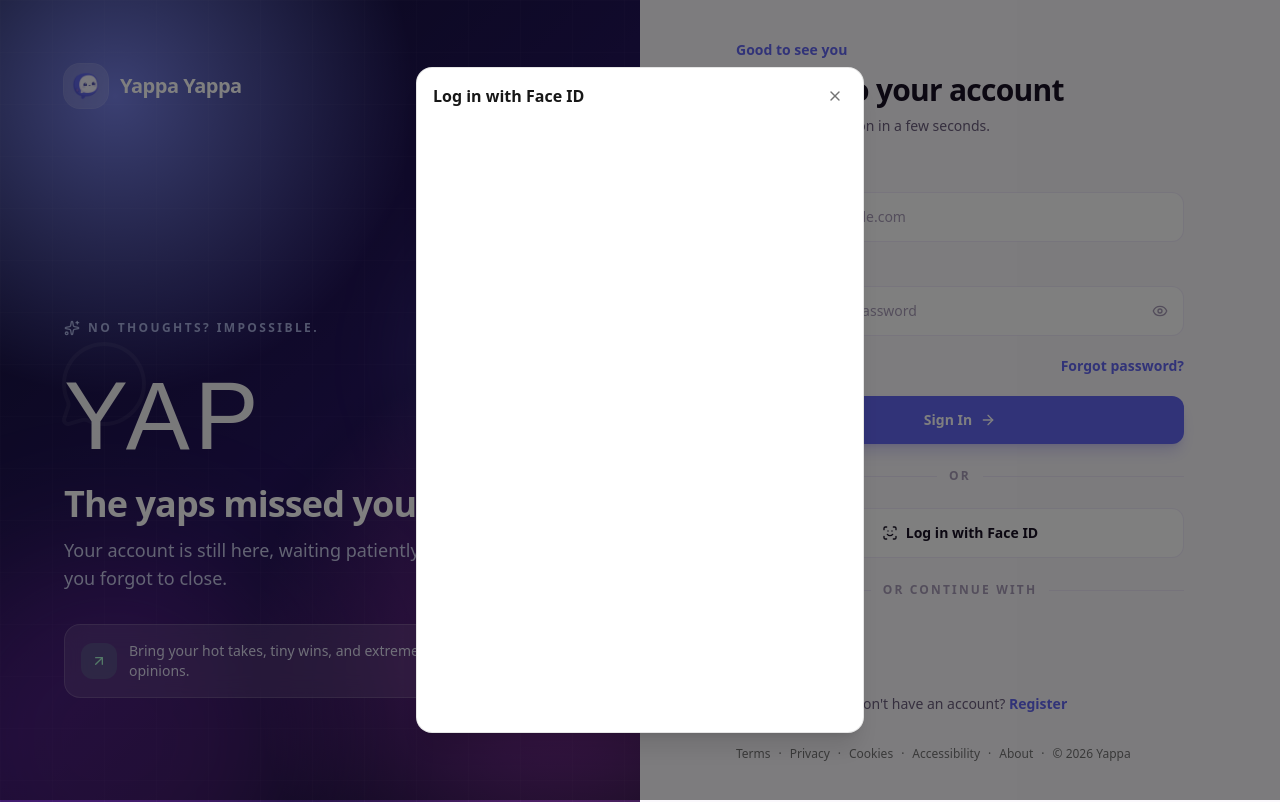
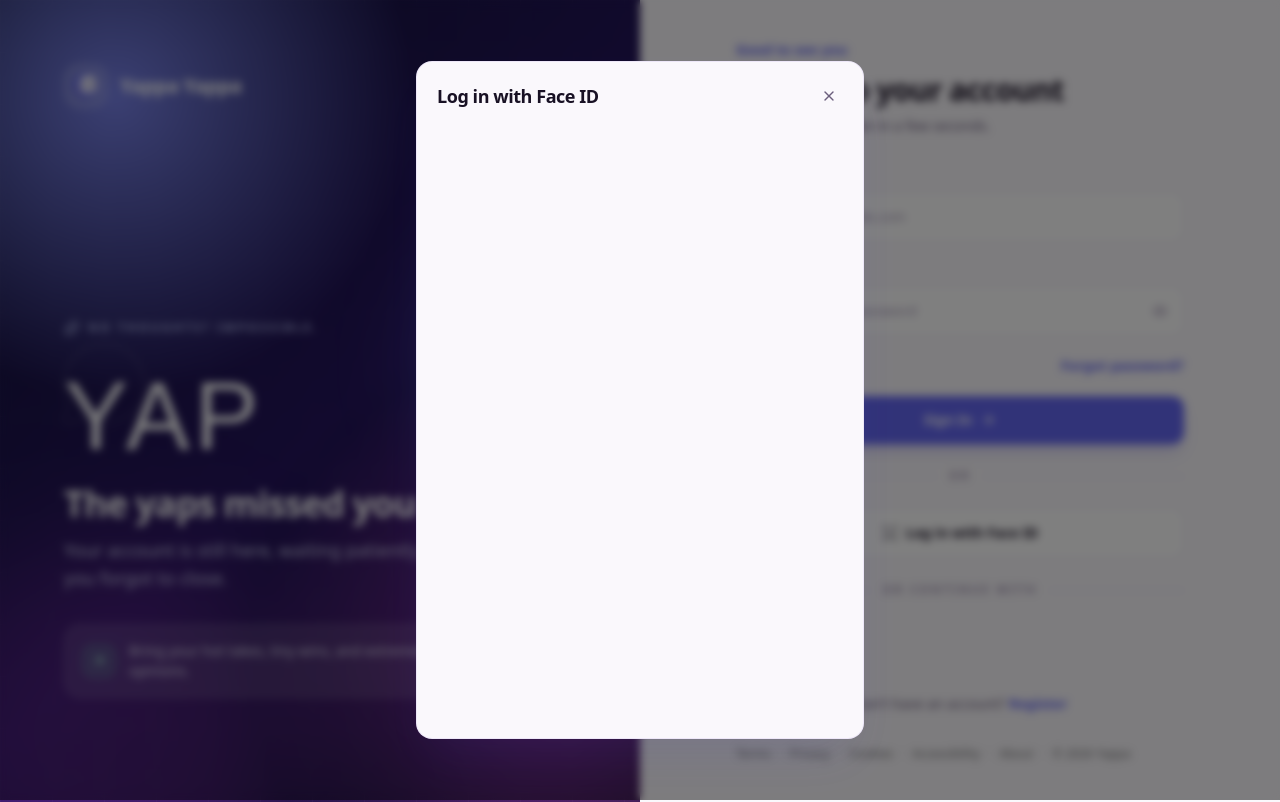
Before and after one commit to Yappa-Yappa-Yappa/client, a React (Vite) app: page /login in a window 1280 px wide. Both pictures are taken after a click on the button "Log in with Face ID". Built offline with nearby package versions, Linux system fonts and the light colour scheme; a web font is replaced by a local one.

Commit message:
feat: change face scan modal

```diff
--- a/src/components/FaceFrameModal.jsx
+++ b/src/components/FaceFrameModal.jsx
@@ -27,22 +27,22 @@ export default function FaceFrameModal({ src, title, onMessage, onClose }) {
   }, [src, onMessage, onClose]);
 
   return (
-    <div className="fixed inset-0 z-50 flex items-center justify-center bg-black/50 p-4">
+    <div className="fixed inset-0 z-50 flex items-center justify-center bg-black/50 p-4 backdrop-blur-sm">
       <div
         role="dialog"
         aria-modal="true"
         aria-label={title}
-        className="w-full max-w-md rounded-2xl border border-black/10 bg-white p-4 shadow-xl dark:border-neutral-700 dark:bg-neutral-900"
+        className="w-full max-w-md rounded-2xl border border-[var(--border-glass)] bg-[var(--bg-main)] p-5 shadow-2xl shadow-indigo-600/10"
       >
         <div className="mb-2 flex items-center justify-between">
-          <h2 className="text-base font-semibold text-neutral-900 dark:text-neutral-100">
+          <h2 className="text-lg font-bold tracking-tight text-[var(--text-primary)]">
             {title}
           </h2>
           <button
             type="button"
             onClick={onClose}
             aria-label="Close"
-            className="rounded-full p-1 text-neutral-500 hover:bg-black/5 dark:hover:bg-white/10"
+            className="rounded-full p-1.5 text-[var(--text-secondary)] transition hover:bg-[var(--accent-subtle)] hover:text-[var(--accent-primary)]"
           >
             <X className="h-4 w-4" />
           </button>
```
